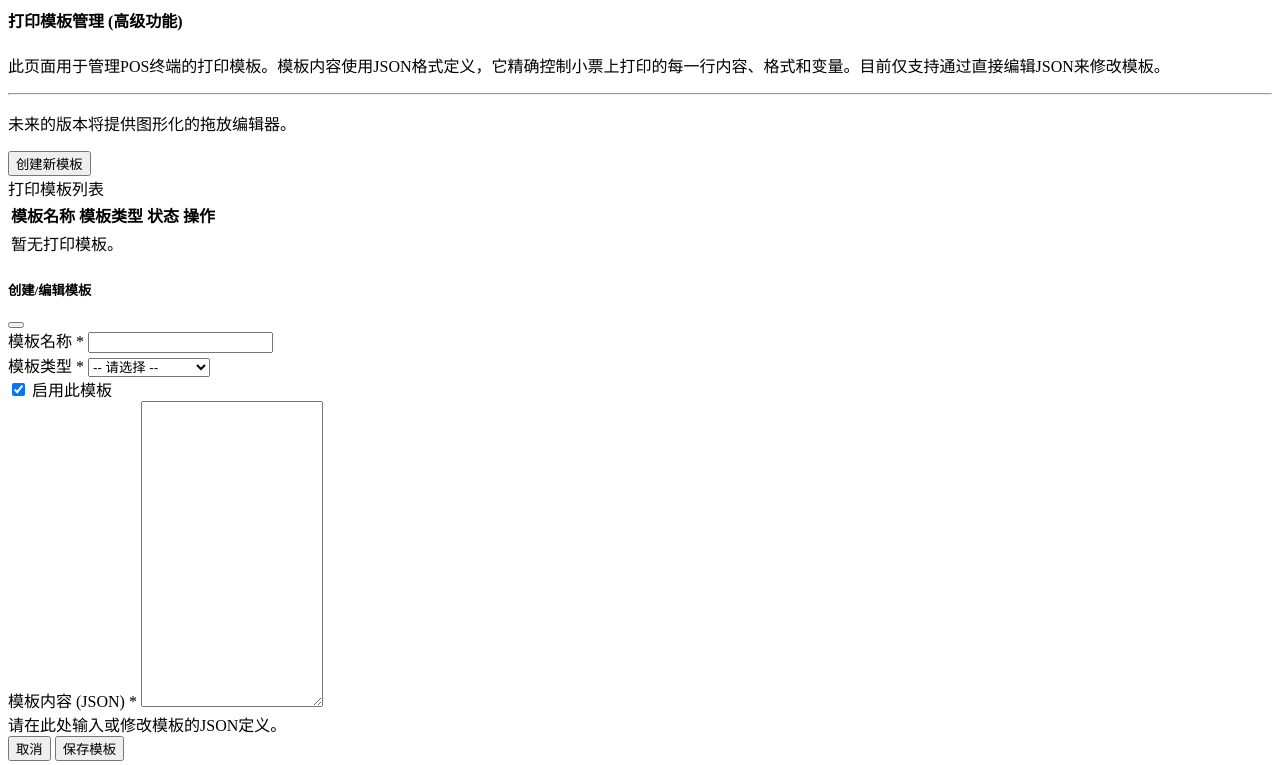
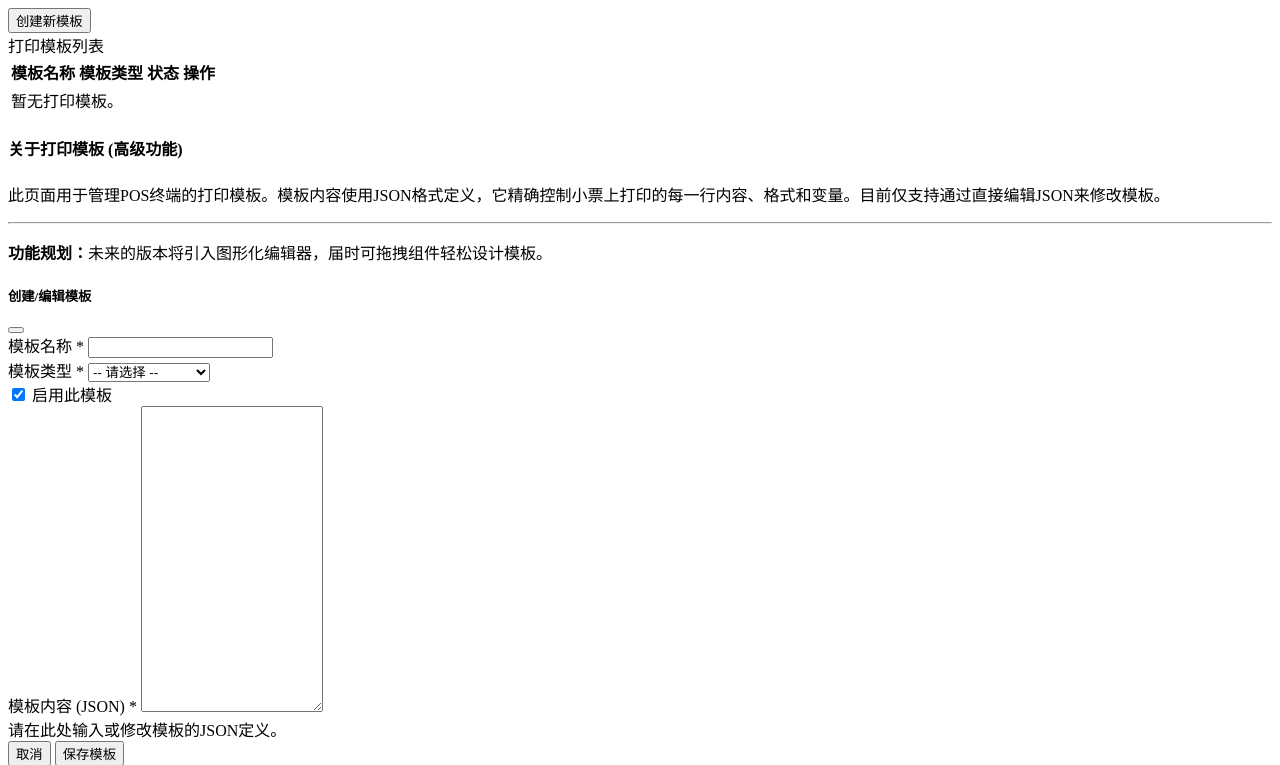
Before and after one commit to fankunet-arch/8mfhd, a PHP site: page /pos_print_template_management_view.php in a window 1280 px wide. Shown: the top 765 px of the page. Run offline with PHP 8.4, Linux system fonts and the light colour scheme.

Commit message:
Add files via upload

```diff
--- a/hq/hq_html/app/views/cpsys/pos_print_template_management_view.php
+++ b/hq/hq_html/app/views/cpsys/pos_print_template_management_view.php
@@ -16,12 +16,6 @@
     return $map[$type] ?? $type;
 }
 ?>
-<div class="alert alert-info" role="alert">
-  <h4 class="alert-heading">打印模板管理 (高级功能)</h4>
-  <p>此页面用于管理POS终端的打印模板。模板内容使用JSON格式定义，它精确控制小票上打印的每一行内容、格式和变量。目前仅支持通过直接编辑JSON来修改模板。</p>
-  <hr>
-  <p class="mb-0">未来的版本将提供图形化的拖放编辑器。</p>
-</div>
 
 <div class="d-flex justify-content-end mb-3">
     <button class="btn btn-primary" id="create-btn" data-bs-toggle="offcanvas" data-bs-target="#data-drawer">
@@ -70,6 +64,13 @@
     </div>
 </div>
 
+<div class="alert alert-info mt-4" role="alert">
+  <h4 class="alert-heading">关于打印模板 (高级功能)</h4>
+  <p>此页面用于管理POS终端的打印模板。模板内容使用JSON格式定义，它精确控制小票上打印的每一行内容、格式和变量。目前仅支持通过直接编辑JSON来修改模板。</p>
+  <hr>
+  <p class="mb-0"><b>功能规划：</b>未来的版本将引入图形化编辑器，届时可拖拽组件轻松设计模板。</p>
+</div>
+
 <div class="offcanvas offcanvas-end" tabindex="-1" id="data-drawer" aria-labelledby="drawer-label" style="width: 600px;">
     <div class="offcanvas-header">
         <h5 class="offcanvas-title" id="drawer-label">创建/编辑模板</h5>
```
